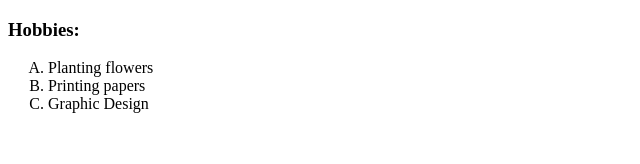
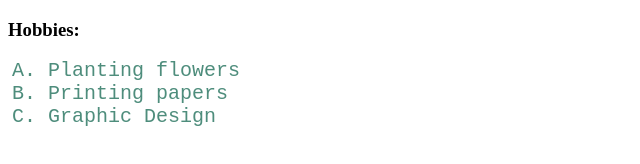
Before and after one commit to remonzi/Bintul-Islam, a plain HTML site: page Hobbies.html in a window 1280 px wide. Shown: the whole page, without its empty margins (0-640 px from the left). Drawn offline with Linux system fonts and the light colour scheme.

Commit message:
Update Hobbies.html

```diff
--- a/Hobbies.html
+++ b/Hobbies.html
@@ -3,13 +3,15 @@
   <head>
     <meta charset="utf-8">
     <title>Bintul Islam-Hobbies</title>
+    <link rel="stylesheet" href="css/styles.css">
+    <link rel="icon" href="favicon(4).ico">
   </head>
   <body>
     <h3><strong>Hobbies:</strong></h3>
     <ol type="A">
-      <li>Planting flowers</li>
-      <li>Printing papers</li>
-      <li>Graphic Design</li>
+      <li style="color:#4e8d7c; font-family: monospace;  font-size: 20px;">Planting flowers</li>
+      <li style="color:#4e8d7c; font-family: monospace;  font-size: 20px;">Printing papers</li>
+      <li style="color:#4e8d7c; font-family: monospace;  font-size: 20px;">Graphic Design</li>
     </ol>
   </body>
 </html>
```
